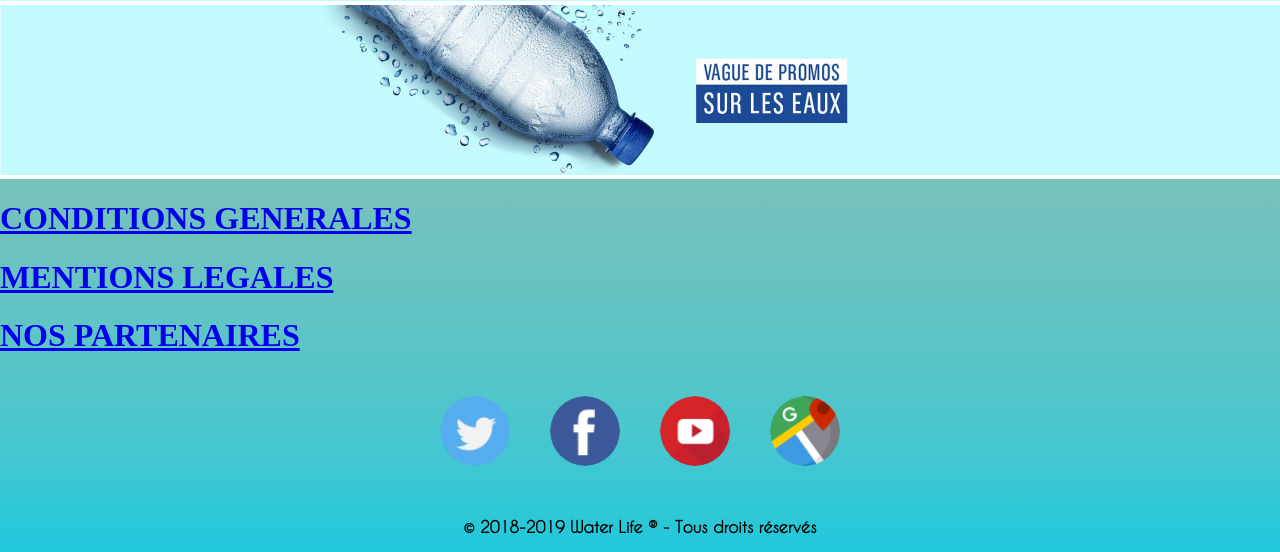
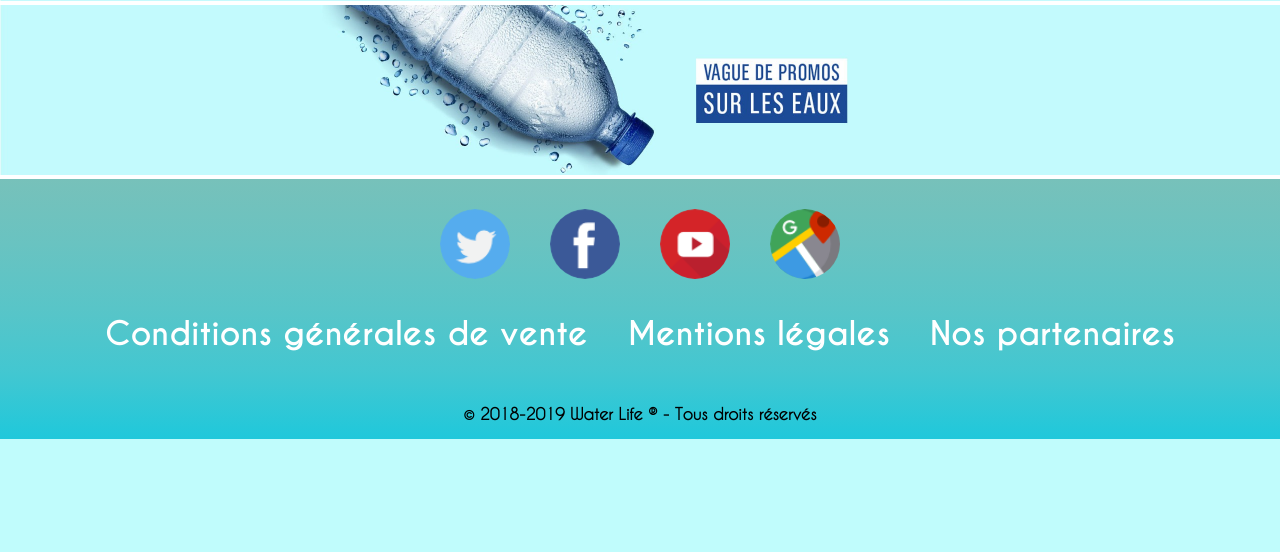
Before and after one commit to Elpachoo/Techno_Web_Project, a PHP site: page /home.php in a window 1280 px wide. Shown: the part 950-1502 px from the top of the page. After the commit the page ends 1389 px from the top, so only its background shows below. Run offline with PHP 8.4, Linux system fonts and the light colour scheme.

Commit message:
footer fini

```diff
--- a/css/footer.css
+++ b/css/footer.css
@@ -84,3 +84,24 @@
 {
   background-color: #40A459;
 }
+
+.div-liens
+{
+  display: flex;
+  justify-content: center;
+  font-family: CaviarDreams_bold;
+  margin-bottom: 50px;
+}
+
+.liens > a
+{
+  text-decoration: none;
+  margin: 20px;
+  color: white;
+  font-size: 32px;
+}
+
+.liens > a:hover
+{
+  color: red;
+}
--- a/footer.php
+++ b/footer.php
@@ -1,14 +1,5 @@
 <footer>
     <div class="footer">
-         <div id="conditions_generales">
-            <a href="#"><h1>CONDITIONS GENERALES</h1></a>
-        </div>
-        <div id="Mentions_legales">
-            <a href="mentions-legales.php"><h1>MENTIONS LEGALES</h1></a>
-        </div>
-        <div id="support_client">
-            <a href="#"><h1>NOS PARTENAIRES</h1></a>
-        </div>
 
         <div class="logo_div">
             <a href="https://twitter.com/" class="logo">
@@ -39,6 +30,20 @@
                 <img src="pictures/logo_googlemaps.png" alt="Logo Google Maps"  title="Google Maps">
             </a>
         </div>
+
+        <div class="div-liens">
+            <div class="liens" id="conditions-generales">
+                <a href="#">Conditions générales de vente</a>
+            </div>
+
+            <div class="liens" id="mentions-legales">
+                <a href="mentions-legales.php">Mentions légales</a>
+            </div>
+
+            <div class="liens" id="support_client">
+                <a href="#">Nos partenaires</a>
+            </div>
+        </div>
         <p class="copyright_footer">© 2018-2019 Water Life ® - Tous droits réservés</p>
     </div>
 </footer>
```
